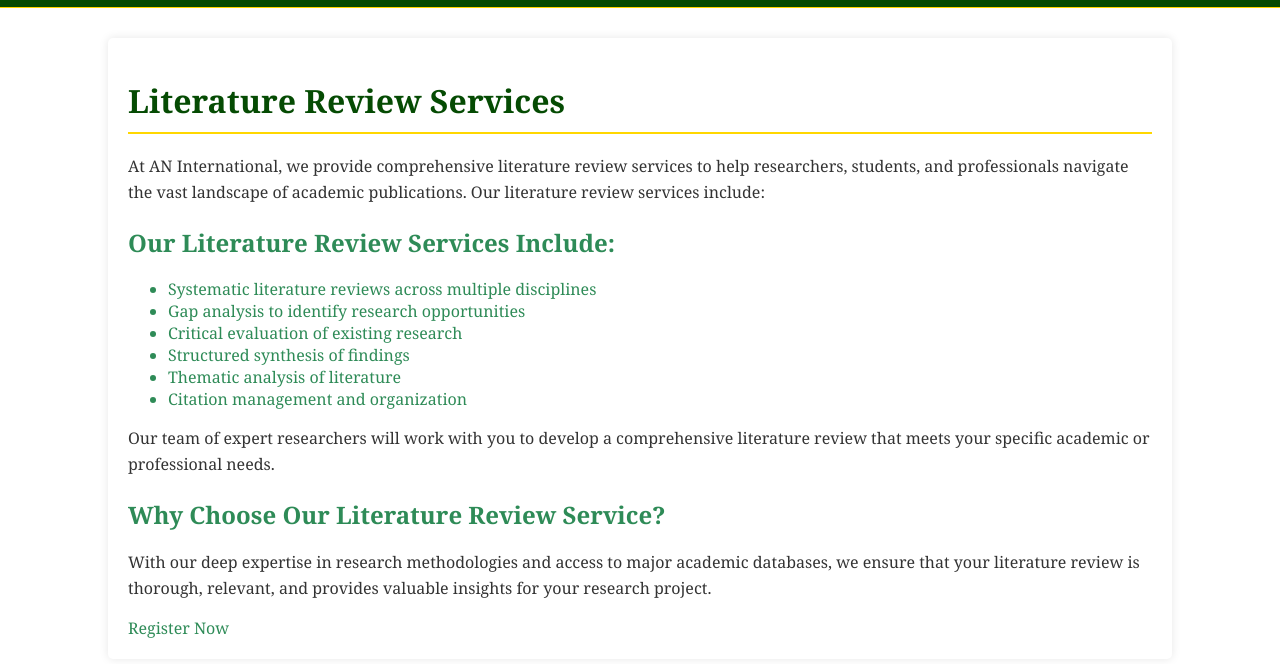
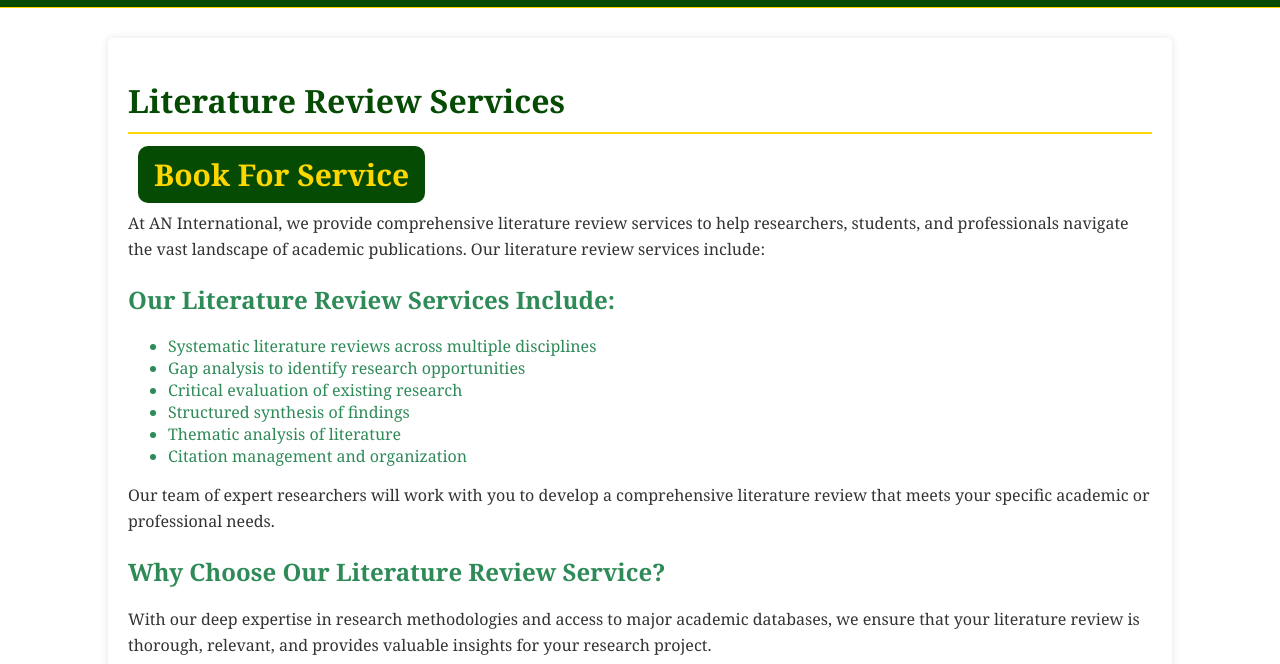
Before and after one commit to Nishanta43/AN-Website, a plain HTML site: page literaturereview.html in a window 1280 px wide. Shown: the part 136-800 px from the top of the page. Drawn offline with Linux system fonts and the light colour scheme.

Commit message:
Update literaturereview.html

```diff
--- a/literaturereview.html
+++ b/literaturereview.html
@@ -150,14 +150,14 @@
     .login-button:hover {
       transform: scale(1.05);
     }
-      .registration-button {
+    .registration-button {
       padding: 8px 16px;
       background-color: #054b03;
       color: gold;
       border: none;
       border-radius: 10px;
       margin-left: 10px;
-      font-size: 20px;
+      font-size: 30px;
       font-weight: 600;
       text-align: center;
       cursor: pointer;
@@ -606,8 +606,10 @@
   <!-- Main Content Area -->
   <div class="content-area">
     <h1>Literature Review Services</h1>
+    <a href="https://form.jotform.com/251214251755451"
+    target="_blank"
+    class="registration-button">Book For Service</a>
     <p>At AN International, we provide comprehensive literature review services to help researchers, students, and professionals navigate the vast landscape of academic publications. Our literature review services include:</p>
-
     <h2>Our Literature Review Services Include:</h2>
     <ul>
       <li>Systematic literature reviews across multiple disciplines</li>
@@ -622,9 +624,6 @@
 
     <h2>Why Choose Our Literature Review Service?</h2>
     <p>With our deep expertise in research methodologies and access to major academic databases, we ensure that your literature review is thorough, relevant, and provides valuable insights for your research project.</p>
-  <a href="https://form.jotform.com/251214251755451"
-           target="_blank"
-           class=".registration-button">Register Now</a>
     </div>
   <!-- Footer Section -->
   <footer>
```
